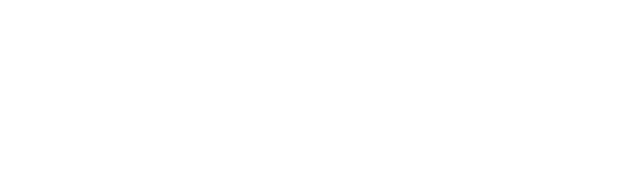
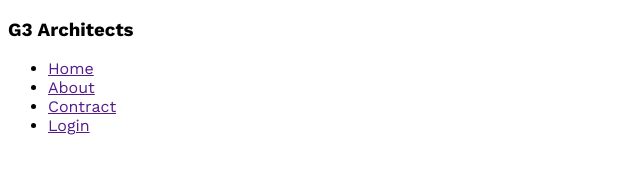
Before and after one commit to Mdshahaziz11/g3-architects-website, a plain HTML site: page index.html in a window 1280 px wide. Shown: the whole page, without its empty margins (0-640 px from the left). Drawn offline with nearby package versions, Linux system fonts and the light colour scheme.

Commit message:
setup google font work sans

```diff
--- a/index.html
+++ b/index.html
@@ -7,6 +7,22 @@
     <link rel="stylesheet" href="styles/archittect.css">
 </head>
 <body>
+    <header>
+       <nav>
+        <h3>G3 Architects</h3>
+        <ul>
+         <li><a href="">Home</a></li>
+         <li><a href="">About</a></li>
+         <li><a href="">Contract</a></li>
+         <li><a href="">Login</a></li>
+        </ul>
+       </nav>
+    </header>
+    <main>
 
+    </main>
+    <footer>
+
+    </footer>
 </body>
 </html>
--- a/styles/archittect.css
+++ b/styles/archittect.css
@@ -0,0 +1,8 @@
+/* work sans font from google font */
+
+@import url('https://fonts.googleapis.com/css2?family=Open+Sans:wght@300;800&family=Work+Sans:wght@400;500;600;700;800&display=swap');
+
+*{
+    font-family: 'Open Sans', sans-serif;
+font-family: 'Work Sans', sans-serif;
+}
```
